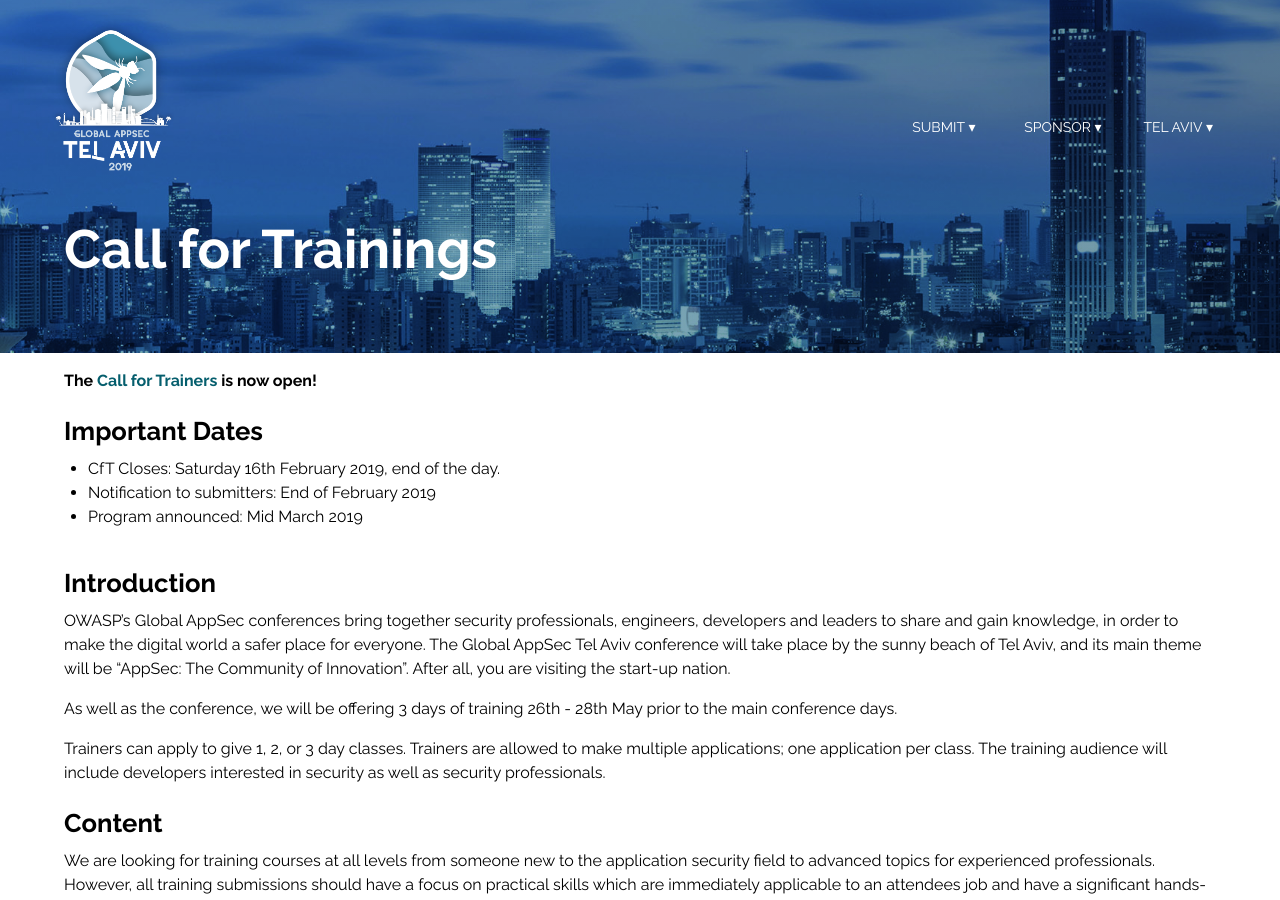
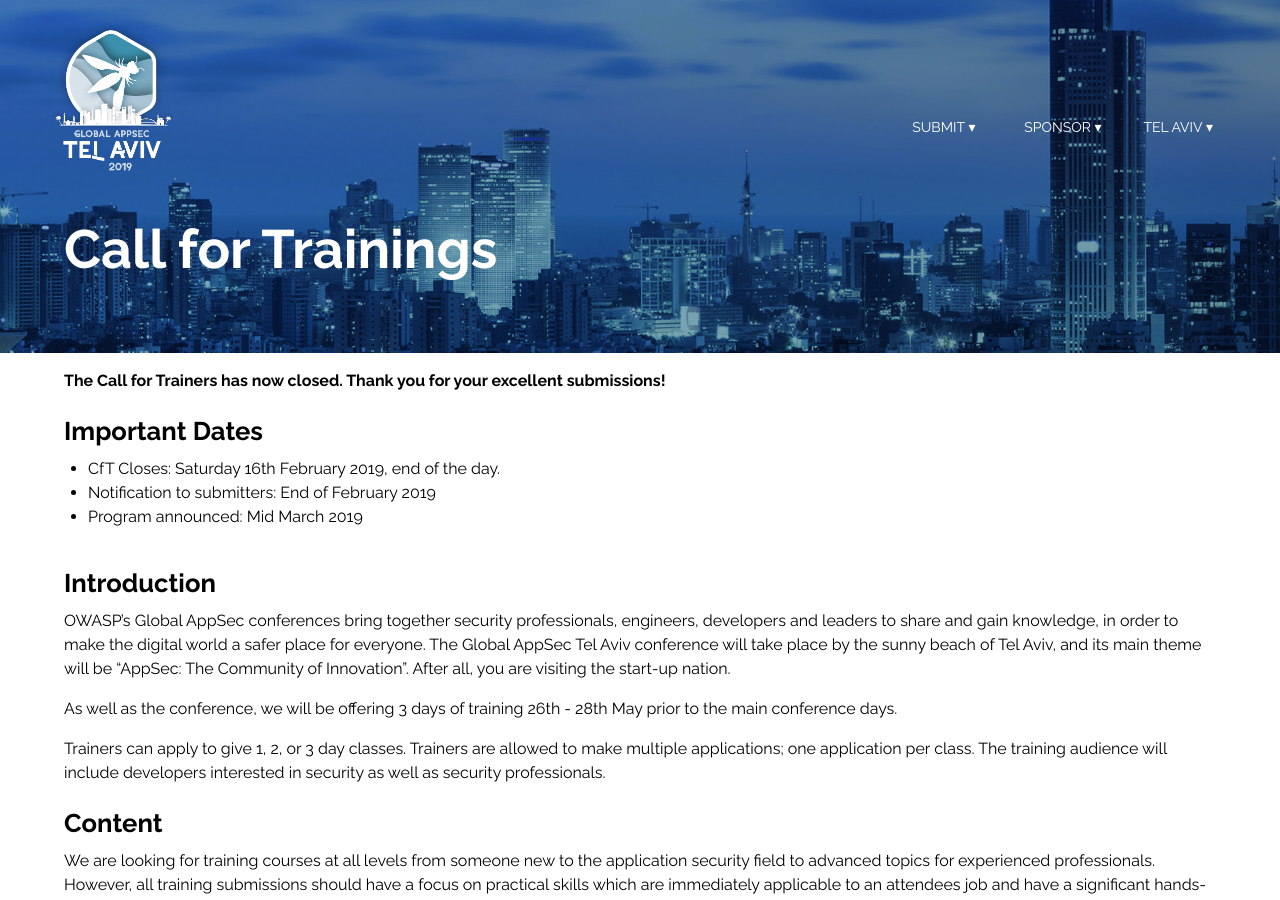
Before and after one commit to OWASP/AppSecTLV2019, a Jekyll site: the page built from program/call-for-trainings.md, in a window 1280 px wide and 900 px high. Built offline with Jekyll 4.4.1, drawn with Linux system fonts in a browser that asks for light colours.

Commit message:
Update call-for-trainings.md
Hi @eoftedal, updated to indicate this has now closed

```diff
--- a/program/call-for-trainings.md
+++ b/program/call-for-trainings.md
@@ -2,7 +2,7 @@
 title: Call for Trainings
 ---
 
-**The <a href="https://owasp.submittable.com/submit/131191/global-appsec-tel-aviv-2019-call-for-trainers" target="_blank">Call for Trainers</a> is now open!**
+**The Call for Trainers has now closed. Thank you for your excellent submissions!**
 
 ## Important Dates
 * CfT Closes: Saturday 16th February 2019, end of the day.
```
